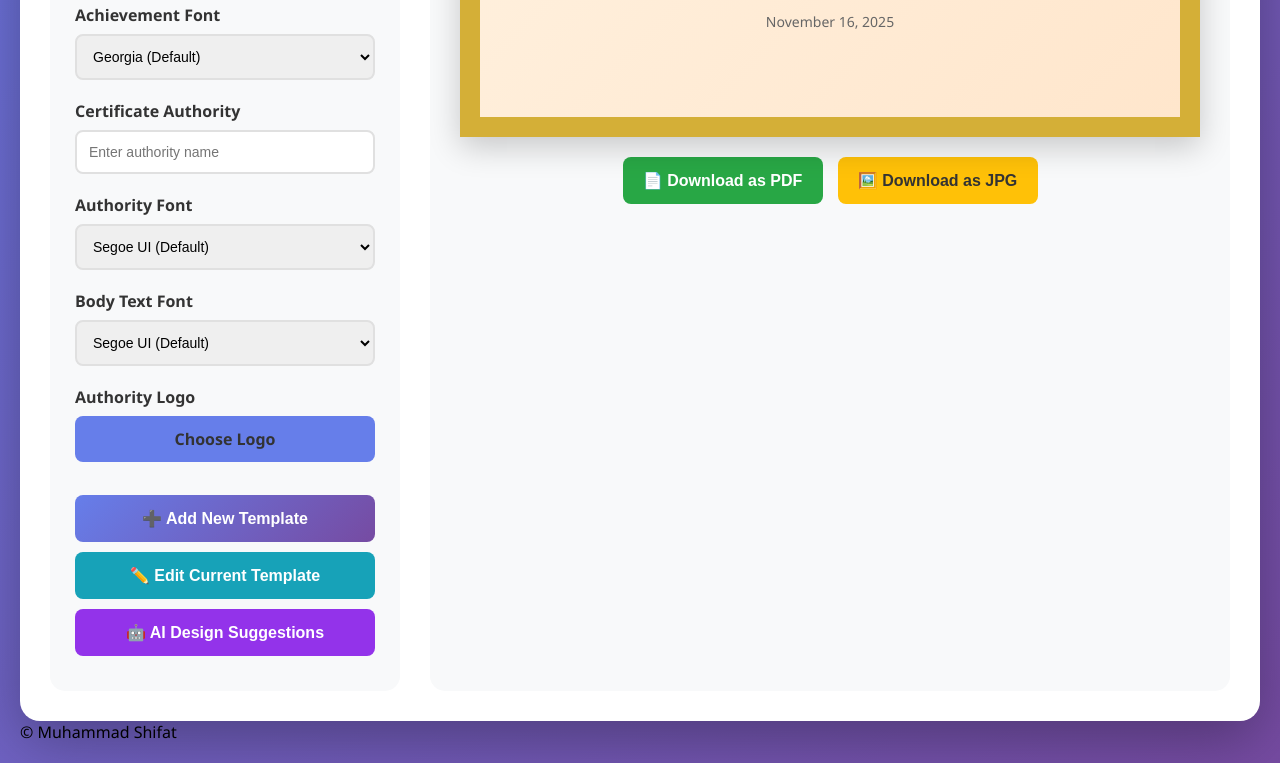
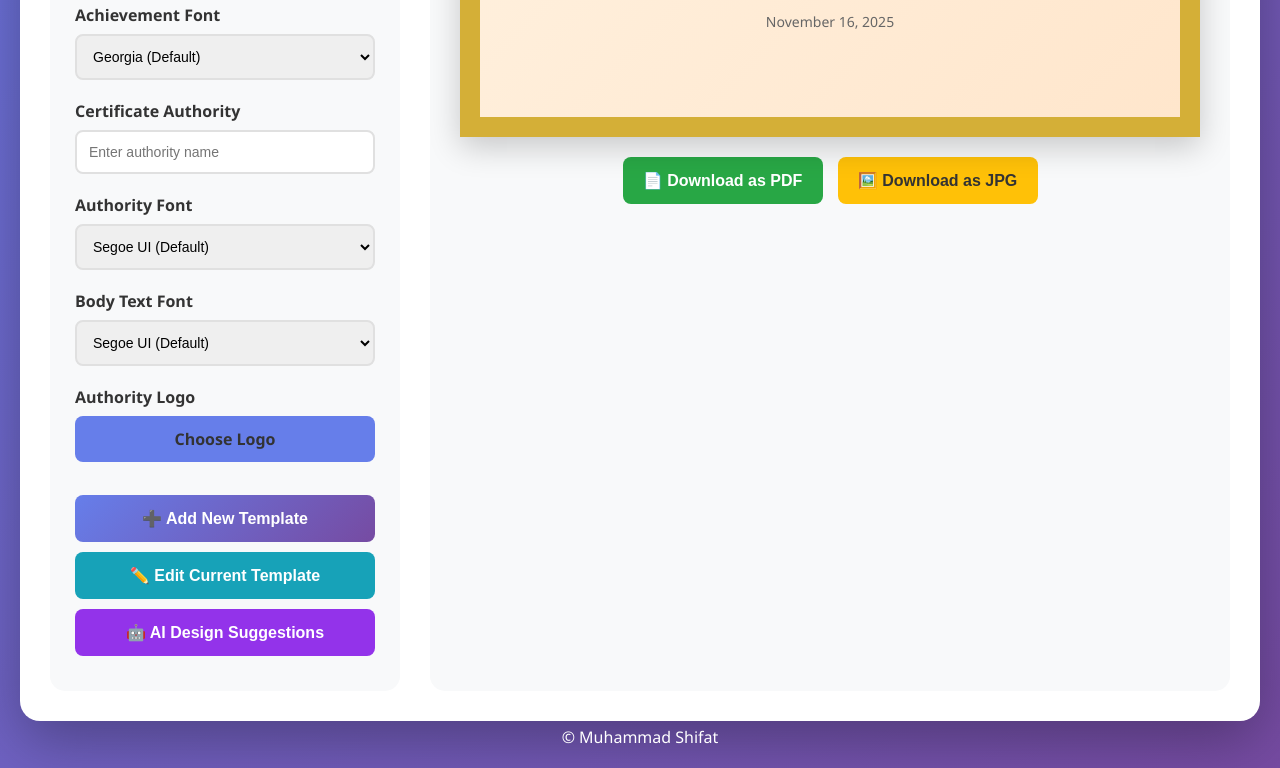
Before and after one commit to muhammadshifat99/muhammadshifat99.github.io, a plain HTML site: page index.html in a window 1280 px wide. Shown: the part 845-1613 px from the top of the page. Drawn offline with nearby package versions, Linux system fonts and the light colour scheme.

Commit message:
Fix footer style attributes in index.html

```diff
--- a/index.html
+++ b/index.html
@@ -1632,7 +1632,7 @@ Keep each suggestion to 1-2 sentences. Be specific and actionable.`;
             btn.disabled = false;
         }
     </script>
-    <footer style="text align:center;">
+    <footer style="text-align:center; color: #fff; padding-top: 5px;">
         &copy; Muhammad Shifat
     </footer>
 </body>
```
